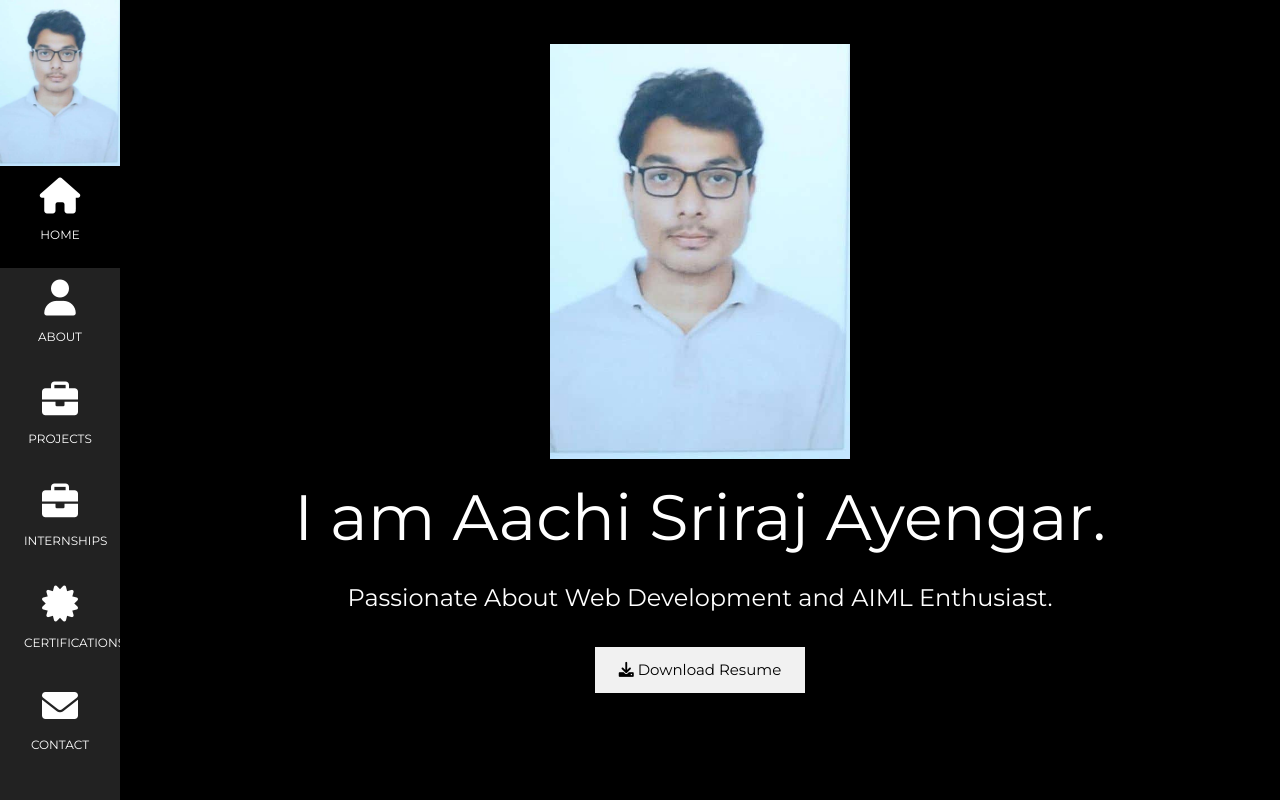
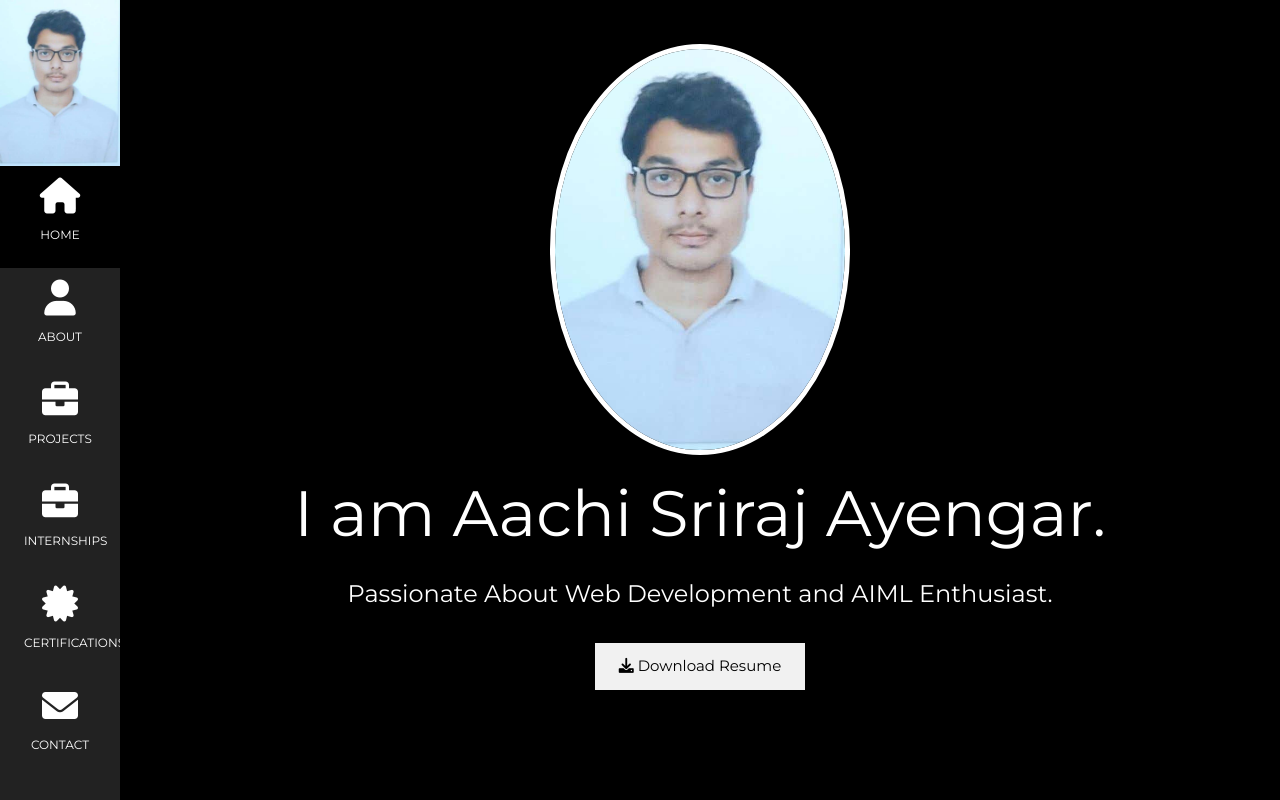
Before and after one commit to rajsri2319/Portfolio, a React (Create React App) app: page / in a window 1280 px wide. Shown: the top 800 px of the page. Built offline with nearby package versions, Linux system fonts and the light colour scheme.

Commit message:
Update App.css

```diff
--- a/src/App.css
+++ b/src/App.css
@@ -7,7 +7,11 @@ h5,
 h6 {
   font-family: "Montserrat", sans-serif;
 }
-
+header img {
+  border-radius: 50%;
+  border: 5px solid white;
+  width: 150px; /* Set a fixed width for the profile image */
+}
 .w3-row-padding img {
   margin-bottom: 12px;
 }
```
